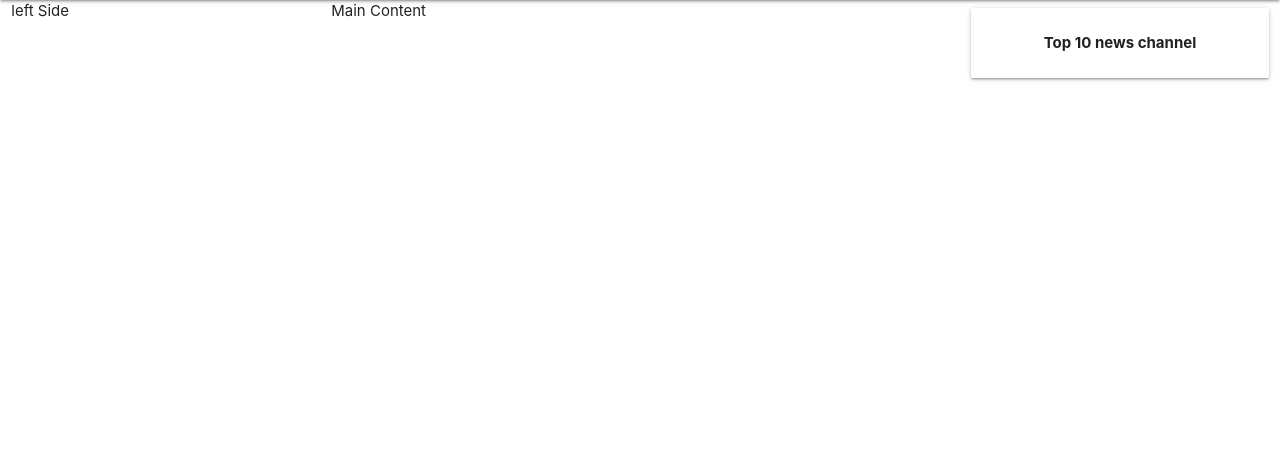
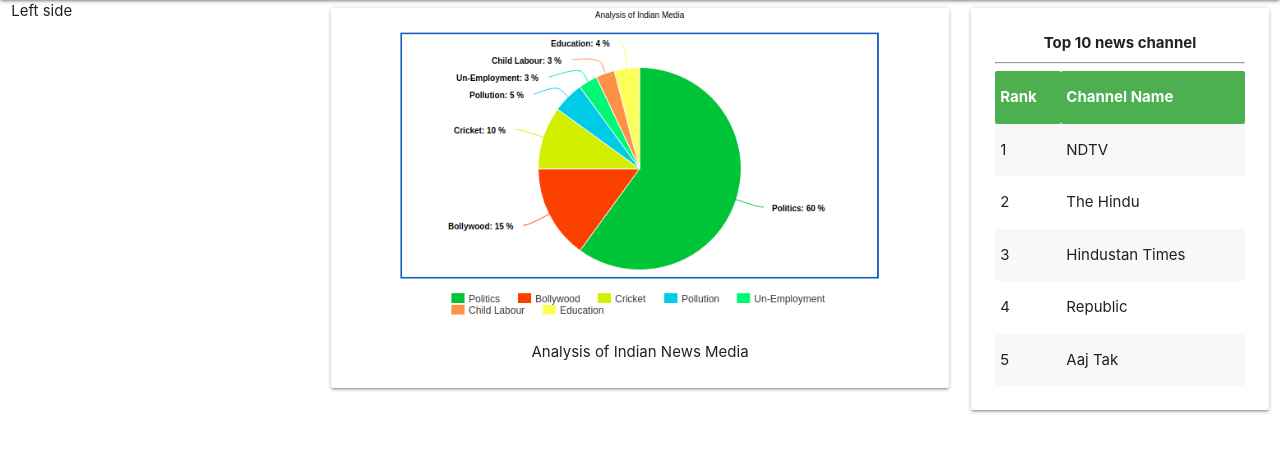
Before and after one commit to imsaiful/Fourth-Pillar, a Django app: page / in a window 1280 px wide. Shown: the part 64-516 px from the top of the page. Run offline with Django 3.2, Linux system fonts and the light colour scheme.

Commit message:
add chart structure

```diff
--- a/FourthPillar/urls.py
+++ b/FourthPillar/urls.py
@@ -13,10 +13,15 @@ Including another URLconf
     1. Import the include() function: from django.conf.urls import url, include
     2. Add a URL to urlpatterns:  url(r'^blog/', include('blog.urls'))
 """
-from django.conf.urls import url,include
+from django.conf.urls import url, include
 from django.contrib import admin
+from django.conf import settings
+from django.conf.urls.static import static
 
 urlpatterns = [
     url(r'^admin/', admin.site.urls),
     url(r'', include('feed.urls')),
 ]
+
+if settings.DEBUG:
+    urlpatterns += static(settings.MEDIA_URL, document_root=settings.MEDIA_ROOT)
--- a/feed/templates/feed/index.html
+++ b/feed/templates/feed/index.html
@@ -1,8 +1,13 @@
+{% load staticfiles %}
+
 <!DOCTYPE html>
 <html lang="en">
 <head>
     <meta charset="UTF-8">
     <title>Fourth Pillar</title>
+
+
+    <link rel="stylesheet" href="{% static '/css/base.css' %}">
      <!-- Compiled and minified CSS -->
     <link rel="stylesheet" href="https://cdnjs.cloudflare.com/ajax/libs/materialize/1.0.0/css/materialize.min.css">
 
@@ -16,6 +21,26 @@
         }
         .card-content{
             text-align:center;
+        }
+        #rank-table{
+        border-collapse: collapse!important;
+        }
+
+        #rank-table th {
+            text-align: left;
+            background-color: #4CAF50;
+            color: white;
+
+        }
+        #rank-table th td{
+        height:20px!important;
+        }
+        img{
+            width:80%;
+            height:80%;
+            margin-left: auto;
+	margin-right: auto;
+	display: block;
         }
     </style>
 </head>
@@ -43,22 +68,66 @@
     </nav>
     <div class="row">
         <div class="col s3">
-            left Side
+            Left side
         </div>
         <div class="col s6">
-            Main Content
+
+
+            <div class="card">
+                 <img src="{% static 'img/media-chart.png' %}">
+                <div class="card-content">
+                    Analysis of Indian News Media
+                </div>
+
+            </div>
+
+
+
+
+
+
         </div>
         <div class="col s3">
             <div class="card">
                 <div class="card-content">
                     <p><b>Top 10 news channel</b></p>
+                    <hr>
+                    <table id="rank-table" class="striped responsive-table">
+                        <thead>
+                          <tr>
+                              <th>Rank</th>
+                              <th>Channel Name</th>
+                          </tr>
+                        </thead>
+                        <tbody>
+                          <tr>
+                            <td>1</td>
+                            <td>NDTV</td>
+                          </tr>
+                          <tr>
+                            <td>2</td>
+                            <td>The Hindu</td>
+                          </tr>
+                          <tr>
+                            <td>3</td>
+                            <td>Hindustan Times</td>
+                          </tr>
+
+                          <tr>
+                            <td>4</td>
+                            <td>Republic</td>
+                          </tr>
+
+                          <tr>
+                            <td>5</td>
+                            <td>Aaj Tak</td>
+                          </tr>
+                        </tbody>
+                  </table>
                 </div>
 
             </div>
         </div>
-
-
-
     </div>
 </body>
 </html>
--- /dev/null
+++ b/static/css/base.css
@@ -0,0 +1,3 @@
+h1{
+color:#777777;
+}
```
Also changed, not shown: FourthPillar/settings.py (+14 -0 lines), static/img/media-chart.png (added).
